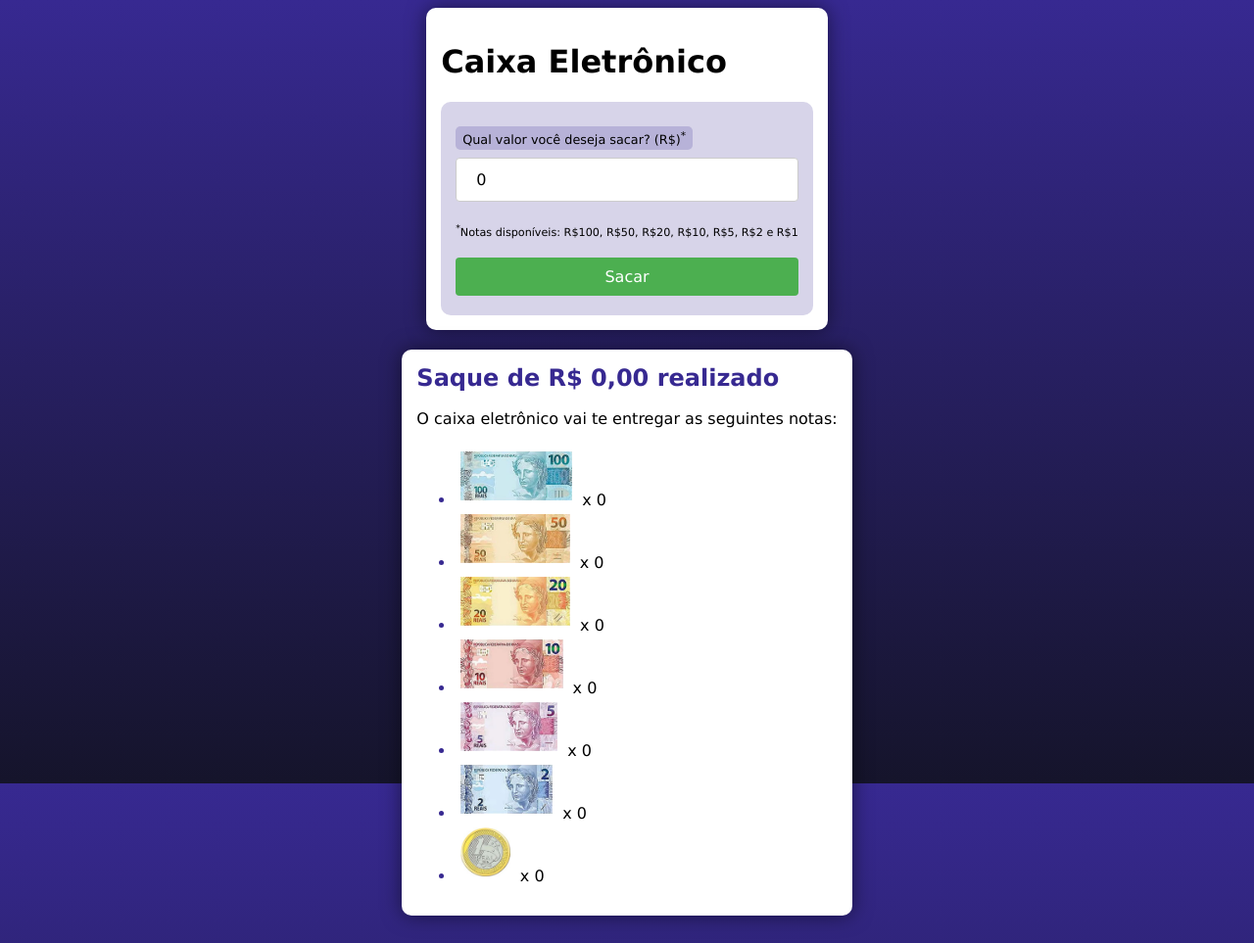
After one commit to vitorlgarcia/Curso-Php, a PHP site: page /desafio13/desafio13.php in a window 1280 px wide. The commit adds this page. Shown: the whole page at 98% size. Run offline with PHP 8.4, Linux system fonts and the light colour scheme.

Commit message:
finalizando o curso

```diff
--- a/desafios/desafio12.php
+++ b/desafios/desafio12.php
@@ -1,5 +1,5 @@
 <!DOCTYPE html>
-<html lang="en">
+<html lang="pt-br">
 <head>
     <meta charset="UTF-8">
     <meta name="viewport" content="width=device-width, initial-scale=1.0">
--- /dev/null
+++ b/desafios/desafio13/desafio13.php
@@ -0,0 +1,76 @@
+<!DOCTYPE html>
+<html lang="pt-br">
+<head>
+    <meta charset="UTF-8">
+    <meta name="viewport" content="width=device-width, initial-scale=1.0">
+    <title>Desafio 13</title>
+    <link rel="stylesheet" href="style.css">
+
+    <style>
+        img.nota {
+            height: 50px;
+            margin: 5px
+        }
+
+    </style>
+
+</head>
+<body>
+
+    <?php
+        $dinheiro = $_GET['valor'] ?? 0;
+        $sobra = $dinheiro;
+
+        //$cem = floor($sobra / 100)        a função floor arredonta um valor quebrado para baixo. Por exemplo, o valor de "2,7" seria arredondado para "2". Essa função poderia muito bem substituir o (int) nessa aplicação.
+        $cem = (int)($sobra / 100);
+        $sobra = $sobra % 100;
+        $cinquenta = (int)($sobra / 50);
+        $sobra = $sobra % 50;
+        $vinte = (int)($sobra / 20);
+        $sobra = $sobra % 20;
+        $dez = (int)($sobra / 10);
+        $sobra = $sobra % 10;
+        $cinco = (int)($sobra / 5);
+        $sobra = $sobra % 5;
+        $dois = (int)($sobra / 2);
+        $sobra = $sobra %2;
+        $um = $sobra;
+
+    ?>
+
+    <main>
+        <h1>Caixa Eletrônico</h1>
+
+        <form action="<?=$_SERVER['PHP_SELF']?>" method="get">
+            <label for="ValorSaque">Qual valor você deseja sacar? (R$)<sup>*</sup></label>
+            <input type="number" name="valor" id="idvalor" min="0" value="<?=$dinheiro?>">
+            <p style="font-size: 0.7em"><sup>*</sup>Notas disponíveis: R$100, R$50, R$20, R$10, R$5, R$2 e R$1</p>
+            <input type="submit" value="Sacar">
+
+        </form>
+
+    </main>
+
+    <section>
+        <h2>Saque de R$ <?=number_format($dinheiro, 2, ",", ".") ?> realizado</h2>
+
+        <p>O caixa eletrônico vai te entregar as seguintes notas:</p>
+
+        <ul>
+            <li><img src="100-reais.jpg" alt="100 reais" class="nota"> x <?=$cem?></li>
+            <li><img src="50-reais.jpg" alt="50 reais" class="nota"> x <?=$cinquenta?></li>
+            <li><img src="20-reais.jpg" alt="20 reais" class="nota"> x <?=$vinte?></li>
+            <li><img src="10-reais.jpg" alt="10 reais" class="nota"> x <?=$dez?></li>
+            <li><img src="5-reais.jpg" alt="5 reais" class="nota"> x <?=$cinco?></li>
+            <li><img src="2-reais.jpg" alt="2 reais" class="nota"> x <?=$dois?></li>
+            <li><img src="1-real.jpg" alt="1 real" class="nota"> x <?=$um?></li>
+
+
+        </ul>
+
+
+    </section>
+
+
+</body>
+</html>
--- /dev/null
+++ b/desafios/desafio13/style.css
@@ -0,0 +1,227 @@
+@charset "UTF-8";
+
+* {
+    font-family: Verdana, Geneva, Tahoma, sans-serif;
+    box-sizing: border-box;
+}
+
+/* ELEMENTOS DA INTERFACE */
+
+body {
+    background-color: #15142b;
+    background-image: linear-gradient(180deg, #372991, #15142b);
+    background-repeat: no-repeat;
+    background-position: center center;
+    background-size: cover;
+    background-attachment: fixed;
+
+    display: flex;
+    flex-direction: column;
+    flex-wrap: nowrap;
+    justify-content: center;
+    align-items: center;
+}
+
+header, main, section, article {
+    max-width: 700px;
+}
+
+header > h1 {
+    color: white;
+    text-shadow: 3px 3px 0px black;
+}
+
+main, section, article {
+    background-color: white;
+    padding: 15px;
+    margin-bottom: 20px;
+    border-radius: 10px;
+    box-shadow: 0px 0px 20px rgba(0, 0, 0, 0.502);
+}
+
+footer {
+    display: block;
+    width: 100vw;
+    background-color: #291f6c;
+    color: white;
+    text-align: center;
+    margin-top: auto;
+    padding: 5px;
+}
+
+p {
+    text-align: justify;
+    line-height: 1.5em;
+}
+
+h2, h3, h4 {
+    color: #372991;
+    margin: 0 0 10px 0;
+}
+
+a {
+    color: #15142b;
+    background-color: rgba(55, 41, 145, 0.1);
+    padding: 0 3px;
+    font-weight: 600;
+    text-decoration: none;
+    border-bottom: .5px dotted #372991;
+}
+
+a:hover {
+    color: #372991;
+    border-bottom: 1px solid #372991;
+}
+
+/* TABELAS E LISTAS */
+
+table {
+    min-width: 400px;
+    border-spacing: 0px;
+    border: 0.5px solid #372991;
+    margin: 10px auto;
+}
+
+table th {
+    background-color: #372991;
+    color: white;
+    padding: 5px;
+    text-align: left;
+}
+
+table td {
+    padding: 5px;
+}
+
+table tr {
+    background-color: rgba(55, 41, 145, 0.05);
+}
+
+table tr:nth-child(odd) {
+    background-color: rgba(55, 41, 145, 0.3);
+}
+
+table.divisao {
+    border: 1px solid white;
+}
+
+table.divisao td {
+    background-color: white;
+    padding: 20px;
+    text-align: center;
+    font-size: 2.5em;
+}
+
+table.divisao  tr:nth-child(1) td:nth-child(2) {
+    border-bottom: 3px solid black;
+    border-left: 3px solid black;
+}
+
+table.divisao tr:nth-child(2) td:nth-child(2) {
+    border-left: 3px solid black;
+}
+
+table.divisao tr:nth-child(2) td:nth-child(1) {
+    text-decoration: underline;
+}
+
+ul > li::marker {
+    color: #372991;
+}
+
+/* ELEMENTOS DE FORMULÁRIO */
+
+form {
+    background-color: rgba(55, 41, 145, 0.2);
+    padding: 15px;
+    border-radius: 10px;
+}
+
+form label {
+    display: block;
+    width: fit-content;
+    font-size: 0.8em;
+    font-weight: 100;
+    background-color: rgba(55, 41, 145, 0.2);
+    padding: 3px 7px;
+    margin-top: 10px;
+    margin-bottom: 0px;
+    border-radius: 5px;
+}
+
+input[type=text], [type=number], select, input[type=date], input[type=date], input[type=datetime], input[type=email], input[type=month], input[type=password], input[type=range], input[type=tel], input[type=time], input[type=week] {
+    width: 100%;
+    padding: 12px 20px;
+    font-size: 1em;
+    margin: 8px 0;
+    display: inline-block;
+    border: 1px solid #ccc;
+    border-radius: 4px;
+    box-sizing: border-box;
+}
+
+input[type=submit] {
+    width: 100%;
+    background-color: #4CAF50;
+    font-size: 1em;
+    color: white;
+    padding: 10px 20px;
+    margin: 5px 0;
+    border: none;
+    border-radius: 4px;
+    cursor: pointer;
+}
+
+input[type=submit]:hover {
+    background-color: #45a049;
+}
+
+input[type=reset] {
+    width: 100%;
+    background-color: #eb9903;
+    font-size: 1em;
+    color: white;
+    padding: 10px 20px;
+    margin: 5px 0;
+    border: none;
+    border-radius: 4px;
+    cursor: pointer;
+}
+
+input[type=reset]:hover {
+    background-color: #c27013;
+}
+
+input[type=button], button {
+    width: 100%;
+    background-color: #372991;
+    font-size: 1em;
+    color: white;
+    padding: 10px 20px;
+    margin: 5px 0;
+    border: none;
+    border-radius: 4px;
+    cursor: pointer;
+}
+
+input[type=button]:hover, button:hover {
+    background-color: #291f6c;
+}
+
+fieldset {
+    border: 0.5px dotted #372991;
+}
+
+fieldset > legend {
+    font-size: 0.8em;
+    font-weight: 100;
+    background-color: rgba(55, 41, 145, 0.2);
+    padding: 3px 7px;
+    border-radius: 5px;
+}
+
+input[type=radio] + label, input[type=checkbox] + label {
+    display: inline-block;
+    font-size: 1em;
+    background-color: rgba(0, 0, 0, 0);
+}
```
Also changed, not shown: desafios/desafio13/1-real.jpg (added), desafios/desafio13/10-reais.jpg (added), desafios/desafio13/100-reais.jpg (added), desafios/desafio13/2-reais.jpg (added), desafios/desafio13/20-reais.jpg (added), desafios/desafio13/5-reais.jpg (added), desafios/desafio13/50-reais.jpg (added).
